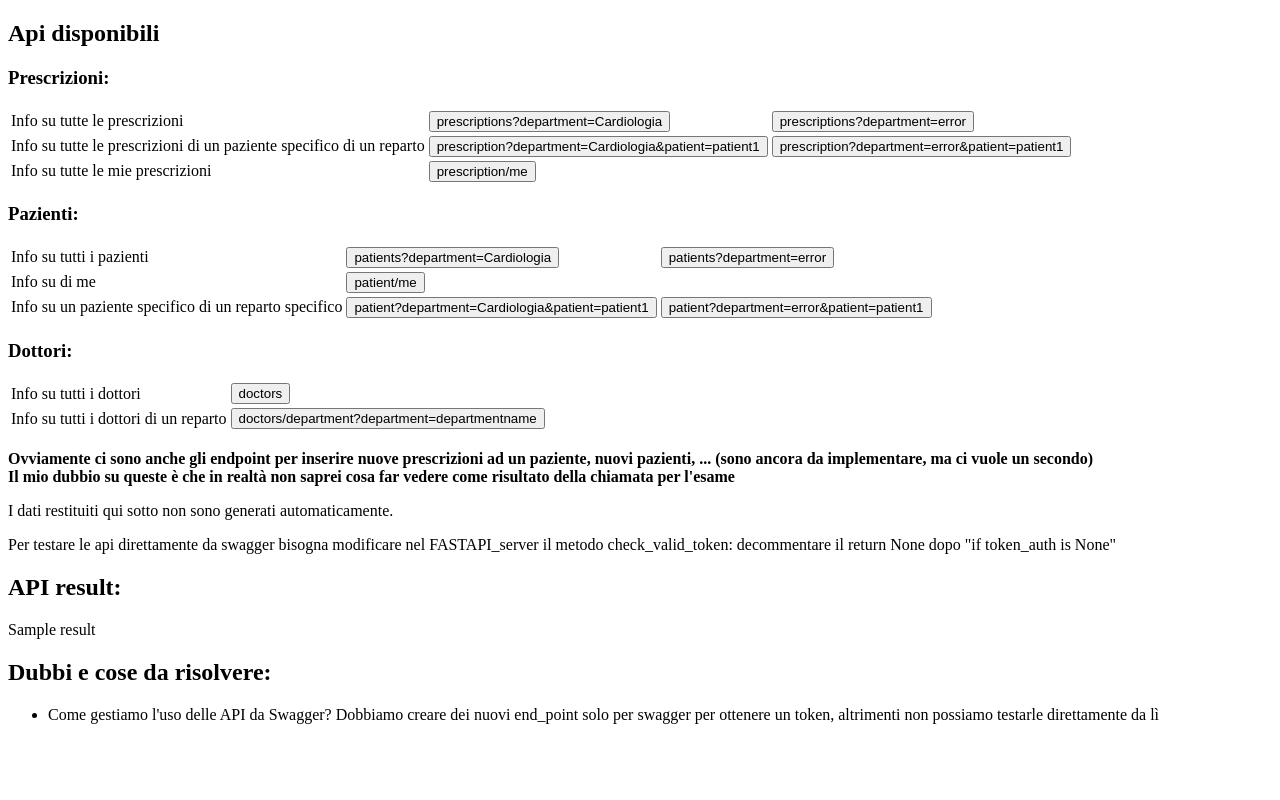
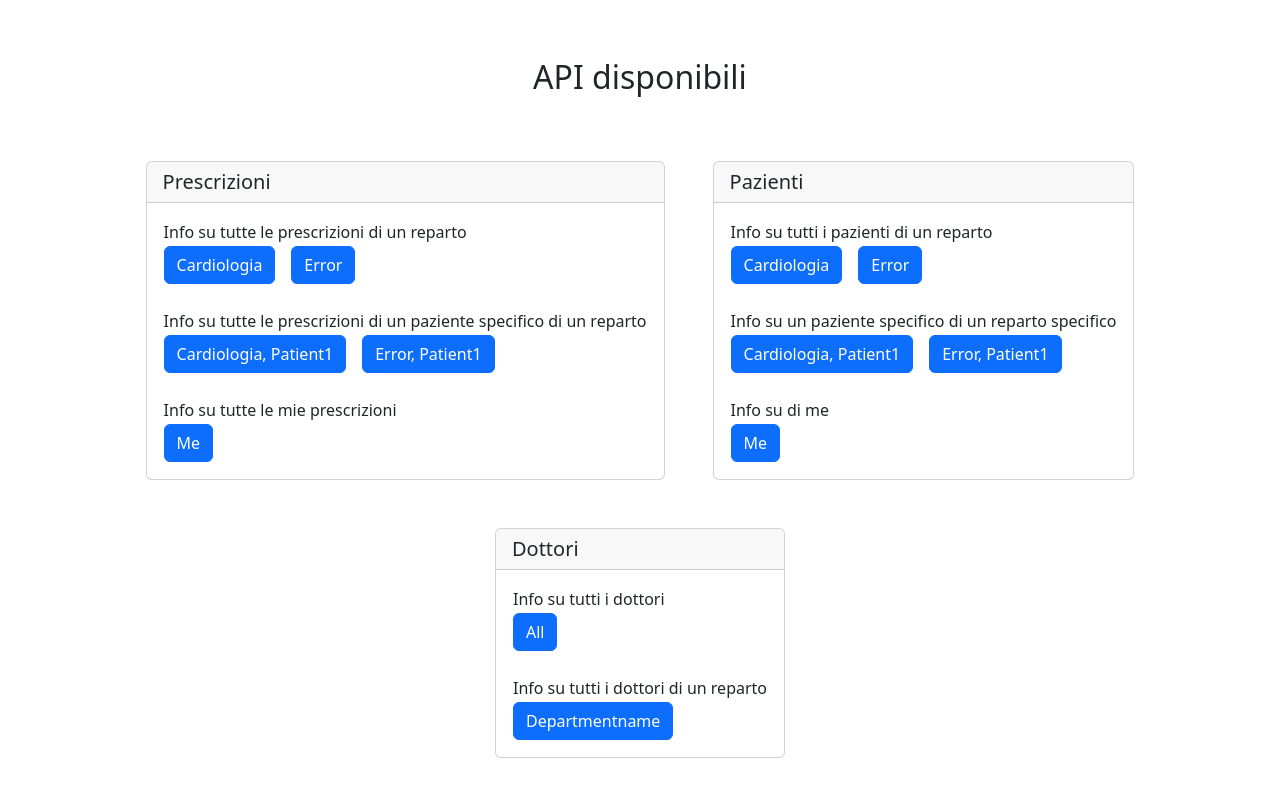
Before and after one commit to zack-99/restAPIServer, a Flask app: template client/templates/result_api.html in a window 1280 px wide. Run offline with Flask 3, Linux system fonts and the light colour scheme; the template is opened without the code that fills it: most values are stand-ins (such as "Sample title", 1, 10 or a date in 2020); parts of the project's set-up code (start-up, migrations or seed data) failed here and were passed over.

Commit message:
New graphics.

```diff
--- a/client/templates/result_api.html
+++ b/client/templates/result_api.html
@@ -1,85 +1,144 @@
 <!DOCTYPE html>
-<html>
+<html class="min-vh-100">
 
 <head>
-	<title>Resource Owner Password Credentials Client (Web Application)</title>
+	<link href="https://cdn.jsdelivr.net/npm/bootstrap@5.3.2/dist/css/bootstrap.min.css" rel="stylesheet" integrity="sha384-T3c6CoIi6uLrA9TneNEoa7RxnatzjcDSCmG1MXxSR1GAsXEV/Dwwykc2MPK8M2HN" crossorigin="anonymous">
+  	<script src="https://cdn.jsdelivr.net/npm/bootstrap@5.3.2/dist/js/bootstrap.bundle.min.js" integrity="sha384-C6RzsynM9kWDrMNeT87bh95OGNyZPhcTNXj1NW7RuBCsyN/o0jlpcV8Qyq46cDfL" crossorigin="anonymous"></script>
+	<title>API</title>
 </head>
 
-<body>
-	<h2>Api disponibili</h2>
+<body class="d-flex justify-content-center align-content-center min-vh-100 flex-wrap column-gap-5 row-gap-5">
+	<h2 class="w-100 text-center my-3">API disponibili</h2>
 
-	<h3>Prescrizioni:</h3>
+	<div class="card">
+		<h5 class="card-header">Prescrizioni</h5>
+		<div class="card-body">
 			<table>
 				<tr>
-			<td>Info su tutte le prescrizioni</td>
+					<td>Info su tutte le prescrizioni di un reparto</td>
+				</tr>
+				<tr>
+					<td class="d-flex column-gap-3 pb-4">
 						<form action="/result_api" method="get">
-				<td><input id="prescriptions" type="submit" name="end_point" value="prescriptions?department=Cardiologia" />
-			</form></td>
+							<input type="hidden" name="end_point" value="prescriptions?department=Cardiologia" />
+							<input class="btn btn-primary" type="submit" value="Cardiologia" />
+						</form>
 						<form action="/result_api" method="get">
-				<td><input id="prescriptions" type="submit" name="end_point" value="prescriptions?department=error" />
-			</form></td>
+							<input type="hidden" name="end_point" value="prescriptions?department=error" />
+							<input class="btn btn-primary" type="submit" value="Error" />
+						</form>
+					</td>
 				</tr>
 				<tr>
 					<td>Info su tutte le prescrizioni di un paziente specifico di un reparto</td>
+				</tr>
+				<tr>
+					<td class="d-flex column-gap-3 pb-4">
 						<form action="/result_api" method="get">
-				<td><input id="prescriptions" type="submit" name="end_point" value="prescription?department=Cardiologia&patient=patient1" />
-			</form></td>
+							<input type="hidden" name="end_point" value="prescription?department=Cardiologia&patient=patient1" />
+							<input class="btn btn-primary" type="submit" value="Cardiologia, Patient1" />
+						</form>
 						<form action="/result_api" method="get">
-				<td><input id="prescriptions" type="submit" name="end_point" value="prescription?department=error&patient=patient1" />
-			</form></td>
+							<input type="hidden" name="end_point" value="prescription?department=error&patient=patient1" />
+							<input class="btn btn-primary" type="submit" value="Error, Patient1" />
+						</form>
+					</td>
 				</tr>
 				<tr>
 					<td>Info su tutte le mie prescrizioni</td>
+				</tr>
+				<tr>
+					<td class="d-flex column-gap-3">
 						<form action="/result_api" method="get">
-				<td><input id="prescriptions" type="submit" name="end_point" value="prescription/me" />
-			</form></td>
+							<input type="hidden" name="end_point" value="prescription/me" />
+							<input class="btn btn-primary" type="submit" value="Me" />
+						</form>
+					</td>
 				</tr>
 
 			</table>
+		</div>
+	</div>
 
-	<h3>Pazienti:</h3>
+	<div class="card">
+		<h5 class="card-header">Pazienti</h5>
+		<div class="card-body">
 			<table>
 				<tr>
-			<td>Info su tutti i pazienti</td>
+					<td>Info su tutti i pazienti di un reparto</td>
+				</tr>
+				<tr>
+					<td class="d-flex column-gap-3 pb-4">
 						<form action="/result_api" method="get">
-				<td><input id="prescriptions" type="submit" name="end_point" value="patients?department=Cardiologia" />
-			</form></td>
+							<input type="hidden" name="end_point" value="patients?department=Cardiologia" />
+							<input class="btn btn-primary" type="submit" value="Cardiologia" />
+						</form>
 						<form action="/result_api" method="get">
-				<td><input id="prescriptions" type="submit" name="end_point" value="patients?department=error" />
-			</form></td>
+							<input type="hidden" name="end_point" value="patients?department=error" />
+							<input class="btn btn-primary" type="submit" value="Error" />
+						</form>
+					</td>
+				</tr>
+				<tr>
+					<td>Info su un paziente specifico di un reparto specifico</td>
+				</tr>
+				<tr>
+					<td class="d-flex column-gap-3 pb-4">
+						<form action="/result_api" method="get">
+							<input type="hidden" name="end_point" value="patient?department=Cardiologia&patient=patient1"/>
+							<input class="btn btn-primary" type="submit" value="Cardiologia, Patient1" />
+						</form>
+						<form action="/result_api" method="get">
+							<input type="hidden" name="end_point" value="patient?department=error&patient=patient1"/>
+							<input class="btn btn-primary" type="submit" value="Error, Patient1" />
+						</form>
+					</td>
 				</tr>
 				<tr>
 					<td>Info su di me</td>
-			<form action="/result_api" method="get">
-				<td><input id="prescriptions" type="submit" name="end_point" value="patient/me" />
-			</form></td>
 				</tr>
 				<tr>
-			<td>Info su un paziente specifico di un reparto specifico</td>
+					<td class="d-flex column-gap-3">
 						<form action="/result_api" method="get">
-			<td><input type="submit" name="end_point" value="patient?department=Cardiologia&patient=patient1"/>
-			</form></td>
-			<form action="/result_api" method="get">
-			<td><input type="submit" name="end_point" value="patient?department=error&patient=patient1"/>
-			</form></td>
+							<input type="hidden" name="end_point" value="patient/me" />
+							<input class="btn btn-primary" type="submit" value="Me" />
+						</form>
+					</td>
 				</tr>
 			</table>
+		</div>
+	</div>
 
-	<h3>Dottori:</h3>
+	<div class="card">
+		<h5 class="card-header">Dottori</h5>
+		<div class="card-body">
 			<table>
 				<tr>
 					<td>Info su tutti i dottori</td>
+				</tr>
+				<tr>
+					<td class="d-flex column-gap-3 pb-4">
 						<form action="/result_api" method="get">
-				<td><input id="prescriptions" type="submit" name="end_point" value="doctors" />
-			</form></td>
+							<input type="hidden" name="end_point" value="doctors" />
+							<input class="btn btn-primary" type="submit" value="All" />
+						</form>
+					</td>
 				</tr>
 				<tr>
 					<td>Info su tutti i dottori di un reparto</td>
+				</tr>
+				<tr>
+					<td class="d-flex column-gap-3">
 						<form action="/result_api" method="get">
-			<td><input type="submit" name="end_point" value="doctors/department?department=departmentname"/>
-			</form></td>
+							<input type="hidden" name="end_point" value="doctors/department?department=departmentname"/>
+							<input class="btn btn-primary" type="submit" value="Departmentname" />
+						</form>
+					</td>
 				</tr>
 			</table>
+		</div>
+	</div>
+	<!--
 	<br>
 	<b>Ovviamente ci sono anche gli endpoint per inserire nuove prescrizioni ad un paziente, nuovi pazienti, ... (sono ancora da implementare, ma ci vuole un secondo)</b>
 	<br>
@@ -101,12 +160,12 @@
 	  </tr>
 	  {% endfor %}
 	</table>-->
-
+<!--
 	<h2>Dubbi e cose da risolvere:</h2>
 	<ul>
 		<li>Come gestiamo l'uso delle API da Swagger? Dobbiamo creare dei nuovi end_point solo per swagger per ottenere un token, altrimenti non possiamo testarle direttamente da lì</li>
 	</ul>
-
+-->
 </body>
 
 </html>
```
Also changed, not shown: AC_PKCE/auth_server/templates/AC_PKCE_grant_access.html (+28 -16 lines), client/templates/AC_login.html (+13 -6 lines). Lines whose indentation alone changed are shown as unchanged.
